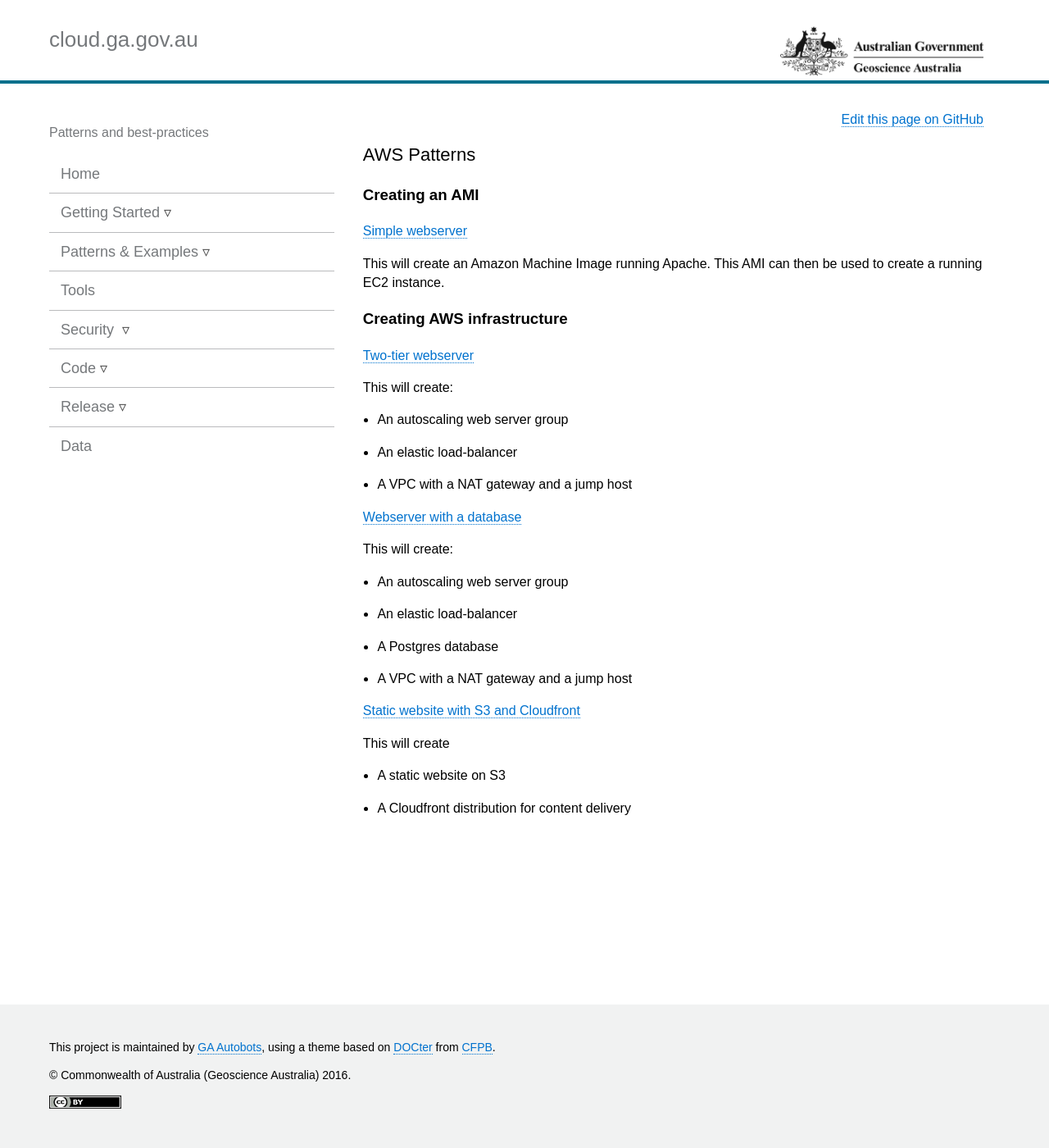
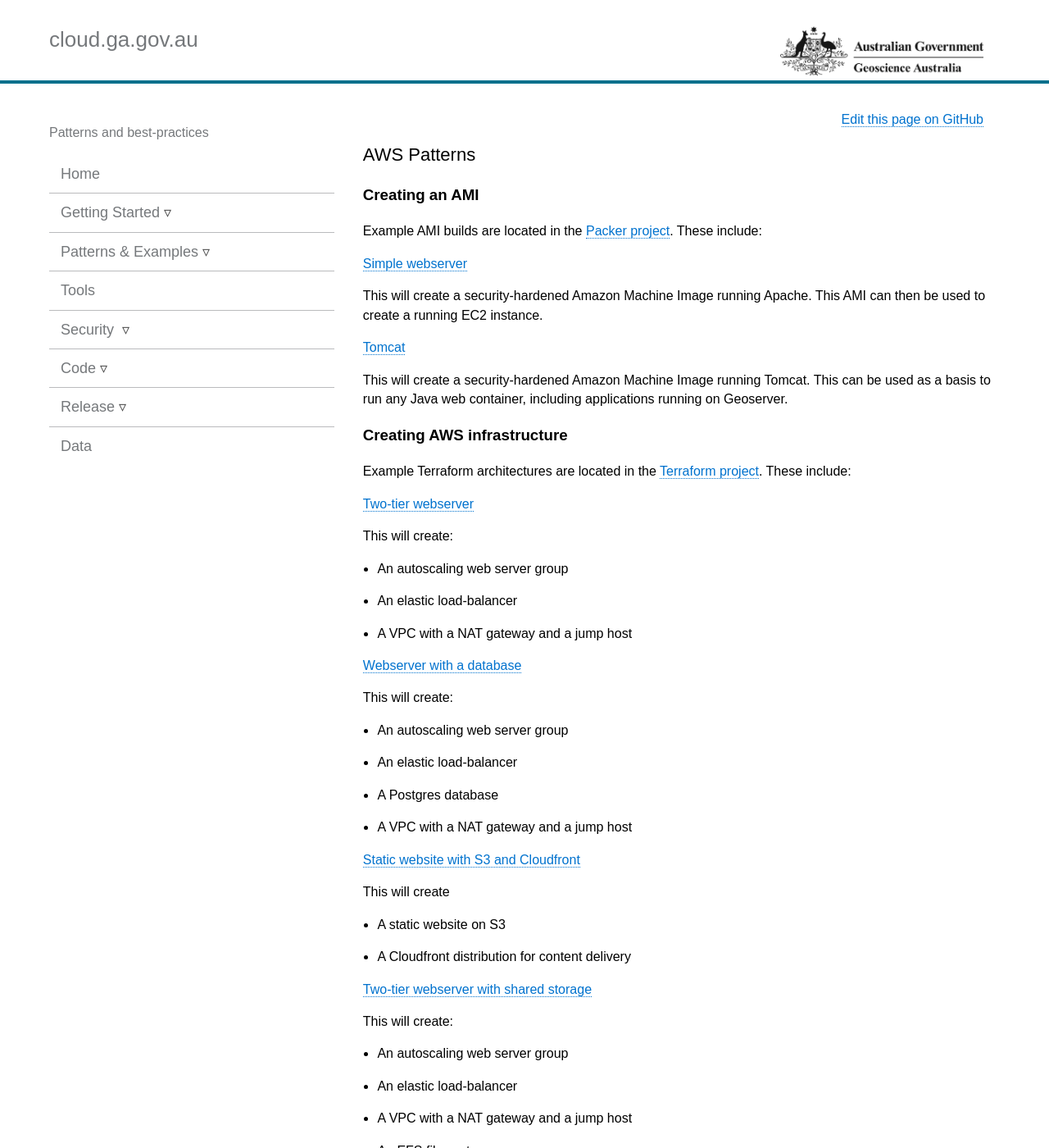
Before and after one commit to GeoscienceAustralia/cloud, a Jekyll site: the page built from docs/_pages/aws_patterns_sub.md, in a window 1280 px wide and 1400 px high. Shown: the whole window at 82% size. Built offline with Jekyll 4.4.1, drawn with Linux system fonts in a browser that asks for light colours; nearby versions of some CDN libraries.

Commit message:
Update URLs to point to PAC and TF projects

```diff
--- a/docs/_pages/aws_patterns_sub.md
+++ b/docs/_pages/aws_patterns_sub.md
@@ -6,13 +6,21 @@
 
 ### Creating an AMI
 
-[Simple webserver](https://github.com/GeoscienceAustralia/packer/tree/master/simple-webserver)
+Example AMI builds are located in the [Packer project](https://bitbucket.org/account/user/geoscienceaustralia/projects/PAC). These include:
 
-This will create an Amazon Machine Image running Apache. This AMI can then be used to create a running EC2 instance.
+[Simple webserver](https://bitbucket.org/geoscienceaustralia/simple-webserver)
+
+This will create a security-hardened Amazon Machine Image running Apache. This AMI can then be used to create a running EC2 instance.
+
+[Tomcat](https://bitbucket.org/geoscienceaustralia/tomcat-packer)
+
+This will create a security-hardened Amazon Machine Image running Tomcat. This can be used as a basis to run any Java web container, including applications running on Geoserver.
 
 ### Creating AWS infrastructure
 
-[Two-tier webserver](https://github.com/GeoscienceAustralia/terraform/tree/master/two-tier-vpc)
+Example Terraform architectures are located in the [Terraform project](https://bitbucket.org/account/user/geoscienceaustralia/projects/TF). These include:
+
+[Two-tier webserver](https://bitbucket.org/geoscienceaustralia/two-tier-www)
 
 This will create:
 
@@ -20,7 +28,7 @@
  * An elastic load-balancer
  * A VPC with a NAT gateway and a jump host
 
-[Webserver with a database](https://github.com/GeoscienceAustralia/terraform/tree/master/three-tier-rds)
+[Webserver with a database](https://bitbucket.org/geoscienceaustralia/three-tier-rds)
 
 This will create:
 
@@ -29,9 +37,18 @@
  * A Postgres database
  * A VPC with a NAT gateway and a jump host
 
-[Static website with S3 and Cloudfront](https://github.com/GeoscienceAustralia/terraform/tree/master/s3-www-cloudfront)
+[Static website with S3 and Cloudfront](https://bitbucket.org/geoscienceaustralia/s3-cloudfront)
 
 This will create
 
  * A static website on S3
  * A Cloudfront distribution for content delivery
+
+[Two-tier webserver with shared storage](https://bitbucket.org/geoscienceaustralia/two-tier-efs)
+
+This will create:
+
+ * An autoscaling web server group
+ * An elastic load-balancer
+ * A VPC with a NAT gateway and a jump host
+ * An EFS file system
```
